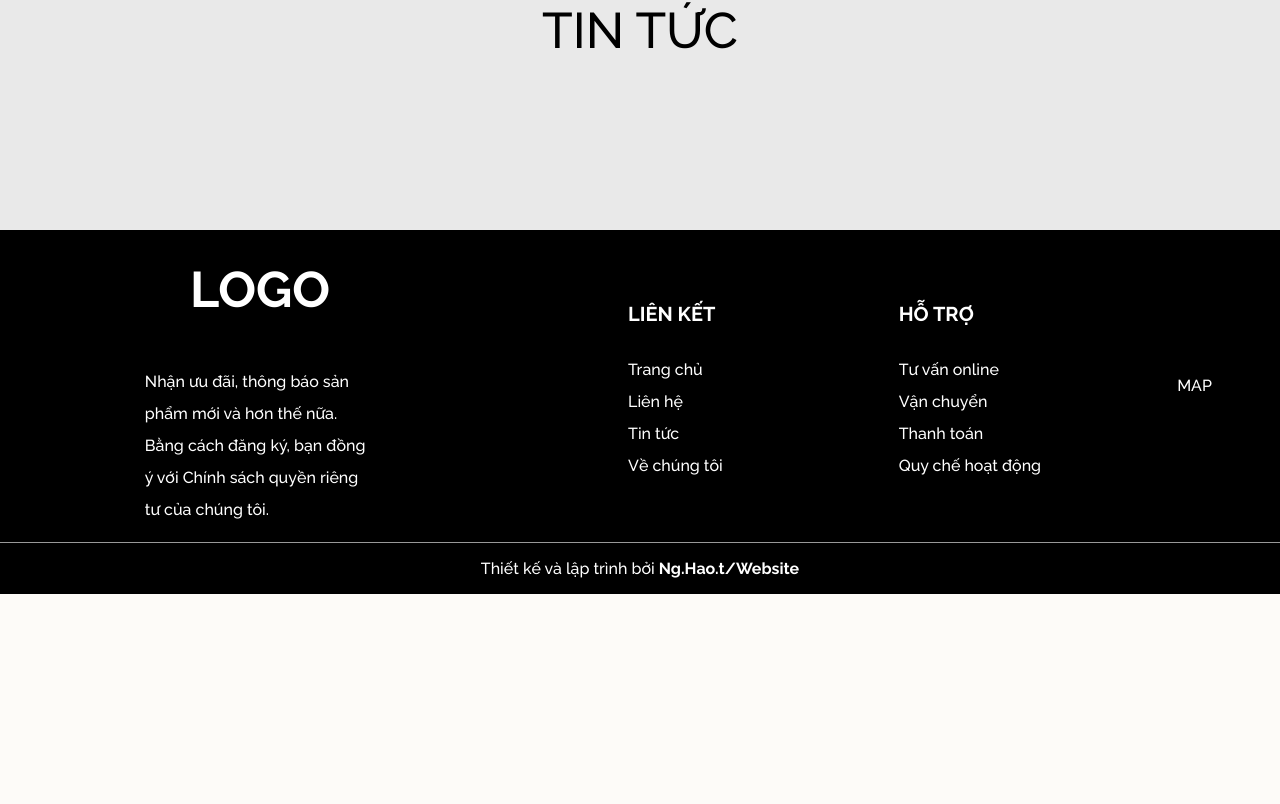
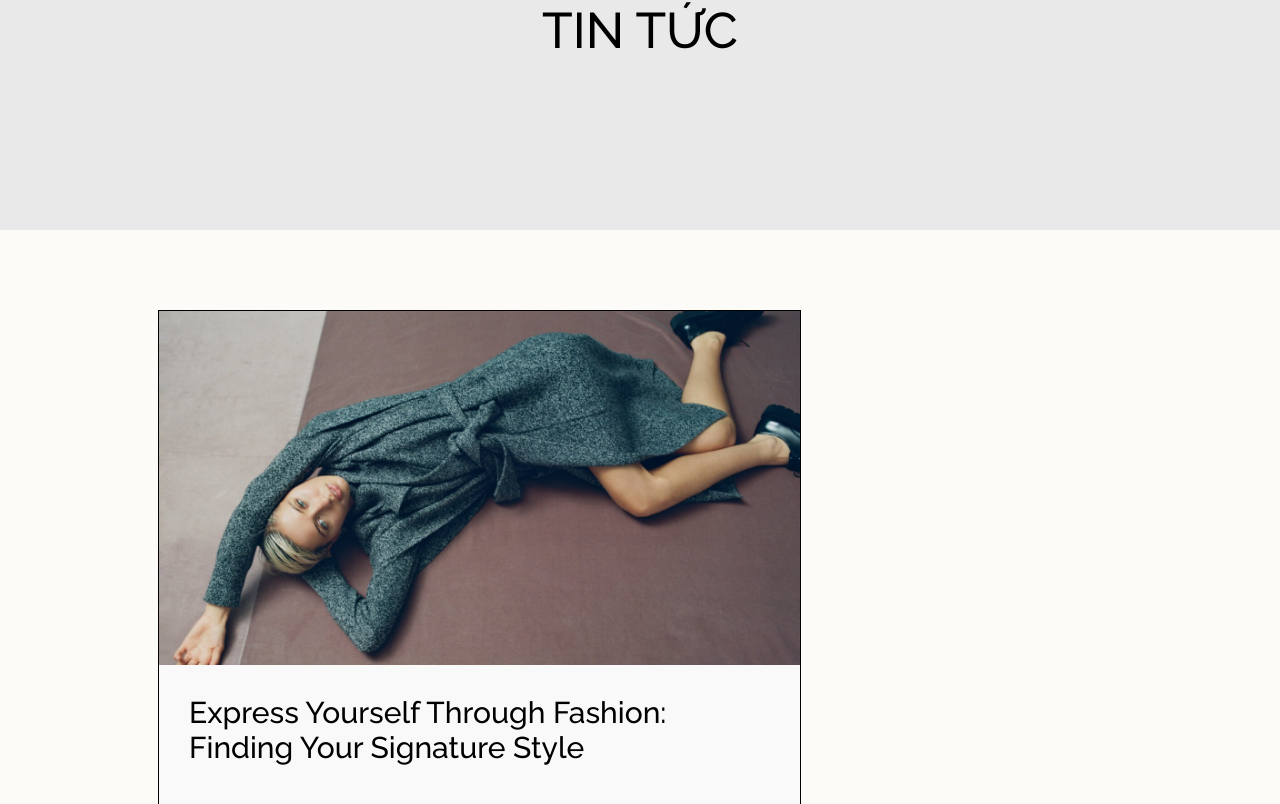
Before and after one commit to NguyenHaoTran/Fashion_Shop, a React (Vite) app: page /news in a window 1280 px wide. Shown: the part 288-1092 px from the top of the page. Before the commit the page ends 882 px from the top, so only its background shows below. Built offline with nearby package versions, Linux system fonts and the light colour scheme.

Commit message:
6-8-2024

```diff
--- a/src/pages/news/News.jsx
+++ b/src/pages/news/News.jsx
@@ -1,5 +1,4 @@
 import "./news.scss";
-
 
 export const News = () => {
   return (
@@ -12,8 +11,101 @@ export const News = () => {
         </div>
         <p className="p_banner">TIN TỨC</p>
       </div>
+      <div className="news_contents">
+        {/* content_Items */}
+        <div className="contents">
+          <div className="news-item">
+            <img src="../public/imgs/blog-009.jpg" alt="" />
+            <h3>
+              Express Yourself Through Fashion: Finding Your Signature Style
+            </h3>
+            <p>
+              Movie production involve many different aspect, such spatial
+              planning, materials selection, construction techniques, and
+              environmental considerations. Architects must consider the
+              practical requirements of a building, such as its intended use,
+              structural integrity, and safety, as well as its aesthetic
+              qualities, such as form, color, and texture. Now let’s set another
+              scene — one that’s a bit less overwhelming. A workday…
+            </p>
+            <div className="end">
+              LOGO
+              <div className="date">21/11/2024</div>
+            </div>
+          </div>
+          {/* temp Items */}
+          <div className="news-item">
+            <img src="../public/imgs/blog-009.jpg" alt="" />
+            <h3>
+              Express Yourself Through Fashion: Finding Your Signature Style
+            </h3>
+            <p>
+              Movie production involve many different aspect, such spatial
+              planning, materials selection, construction techniques, and
+              environmental considerations. Architects must consider the
+              practical requirements of a building, such as its intended use,
+              structural integrity, and safety, as well as its aesthetic
+              qualities, such as form, color, and texture. Now let’s set another
+              scene — one that’s a bit less overwhelming. A workday…
+            </p>
+            <div className="end">
+              LOGO
+              <div className="date">21/11/2024</div>
+            </div>
+          </div>
+          <div className="news-item">
+            <img src="../public/imgs/blog-009.jpg" alt="" />
+            <h3>
+              Express Yourself Through Fashion: Finding Your Signature Style
+            </h3>
+            <p>
+              Movie production involve many different aspect, such spatial
+              planning, materials selection, construction techniques, and
+              environmental considerations. Architects must consider the
+              practical requirements of a building, such as its intended use,
+              structural integrity, and safety, as well as its aesthetic
+              qualities, such as form, color, and texture. Now let’s set another
+              scene — one that’s a bit less overwhelming. A workday…
+            </p>
+            <div className="end">
+              LOGO
+              <div className="date">21/11/2024</div>
+            </div>
+          </div>
+        </div>
+
+
+        {/*  */}
+        <div className="sideBar">
+          <div className="searchBar"></div>
+          <div className="category">
+            <h3>CHUYÊN MỤC</h3>
+            <ul>
+              <li>Fashion</li>
+              <li>Life Style</li>
+              <li>News</li>
+              <li>Travel</li>
+              <li>Trending</li>
+            </ul>
+          </div>
+          <div className="newBlog">
+            <h3>BÀI VIẾT MỚI NHẤT</h3>
+            <div className="item">
+              <div className="imgs">
+                <img src="../public/imgs/blog-009.jpg" alt="itemImg" />
+              </div>
+              <div className="texts">
+                <p className="date_time">21/11/2024</p>
+                <b>
+                  Express Yourself Through Fashion: Finding Your Signature Style
+                </b>
+              </div>
+            </div>
+          </div>
+        </div>
+      </div>
     </div>
-  )
-}
+  );
+};
 
 export default News;
--- a/src/pages/news/news.scss
+++ b/src/pages/news/news.scss
@@ -2,6 +2,9 @@
   width: 100%;
   height: auto;
   padding-top: 120px;
+  display: flex;
+  flex-direction: column;
+  align-items: center;
   .banner {
     background-color: rgb(233, 233, 233);
     padding: 120px 0px 120px 0px;
@@ -9,6 +12,7 @@
     justify-content: center;
     align-items: center;
     flex-direction: column;
+    width: 100%;
 
     .p_banner {
       margin-top: 30px;
@@ -22,4 +26,83 @@
       }
     }
   }
+
+  .news_contents {
+    display: flex;
+    justify-content: center;
+    align-items: center;
+    width: 80%;
+    padding-top: 30px;
+    .contents {
+      // background-color: antiquewhite;
+      margin: 30px;
+      width: 80%;
+      .news-item {
+        background-color: rgb(249, 249, 249);
+        display: flex;
+        flex-direction: column;
+        text-align: left;
+        border: 1px solid;
+        margin-top: 20px;
+        cursor: pointer;
+        img {
+          width: 100%;
+        }
+        h3 {
+          font-size: 30px;
+          font-weight: 500;
+          padding: 0 30px 0 30px;
+        }
+        p {
+          padding: 0 35px 50px 35px;
+          color: rgb(96, 96, 96);
+          letter-spacing: 1px;
+          line-height: 1.5;
+        }
+        .end {
+          display: flex;
+          justify-content: space-around;
+          align-items: center;
+          border-top: 1px solid;
+          height: 50px;
+        }
+      }
+    }
+    .sideBar {
+      width: 40%;
+      // background-color: beige;
+      .category {
+        ul {
+          line-height: 1.5;
+          cursor: pointer;
+        }
+      }
+      .newBlog {
+        h3 {
+          font-weight: 600;
+        }
+        .item {
+          display: flex;
+          justify-content: center;
+          align-items: center;
+          border: 1px solid;
+          img {
+            width: 100px;
+            height: 100px;
+            overflow: hidden;
+            object-fit: cover;
+            margin-left: 10px;
+          }
+          .texts {
+            margin-left: 10px;
+            margin-right: 10px;
+            padding-bottom: 20px;
+            b {
+              font-weight: 300;
+            }
+          }
+        }
+      }
+    }
+  }
 }
```
Also changed, not shown: public/imgs/blog-009.jpg (added).
